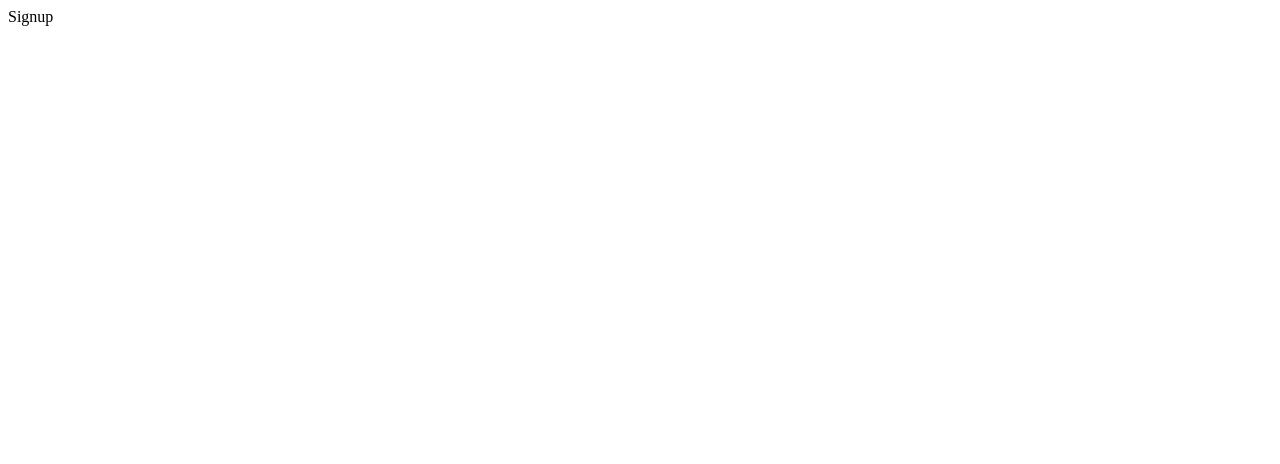
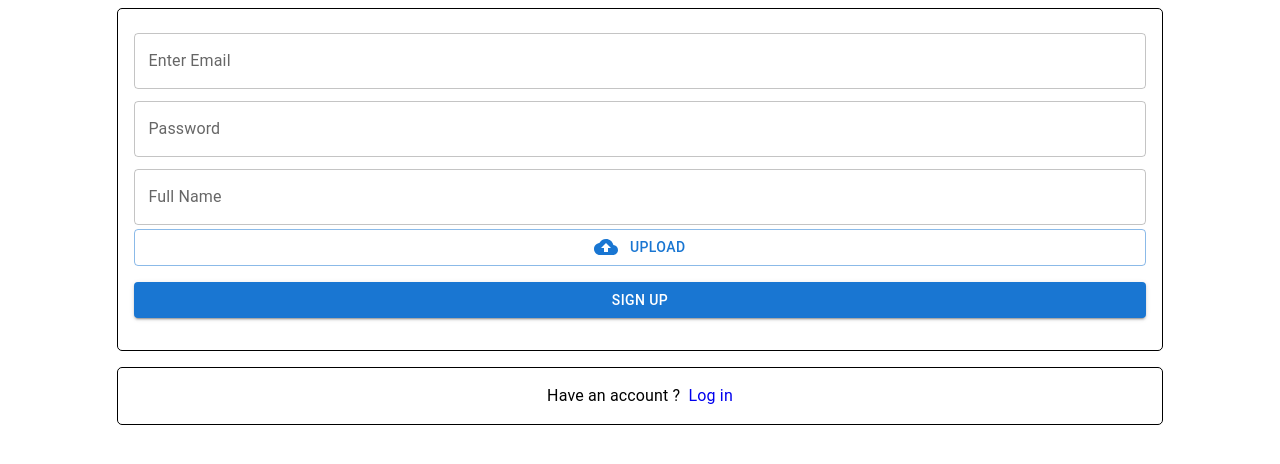
Before and after one commit to Sahilbalhra/react-reels, a React (Create React App) app: page /signup in a window 1280 px wide. Shown: the top 464 px of the page. Built offline with nearby package versions, Linux system fonts and the light colour scheme.

Commit message:
some changes

```diff
--- a/src/components/Login.js
+++ b/src/components/Login.js
@@ -1,14 +1,20 @@
-import React, { useState } from "react";
+import React, { useEffect, useState } from "react";
 import { Box, TextField, Button, Typography } from "@mui/material/";
 import { auth } from "../firebase";
-import { signInWithEmailAndPassword, signOut } from "firebase/auth";
+import {
+  signInWithEmailAndPassword,
+  signOut,
+  onAuthStateChanged,
+} from "firebase/auth";
 const Login = () => {
   const [email, setEmail] = useState("");
   const [pwd, setPwd] = useState("");
-  const [user, setUser] = useState(null);
+  const [user, setUser] = useState("");
   const [loader, setLoader] = useState(false);
   const [error, setError] = useState("");
-  const printDetails = async (e) => {
+  const [mainLoader, setMainLoader] = useState(true);
+
+  const login = async (e) => {
     e.preventDefault();
     // console.log(email + " " + pwd);
     try {
@@ -30,10 +36,25 @@ const Login = () => {
     await signOut(auth);
     setUser(null);
   };
+  //it is used to check user is signed in aur not on page  reload
+  useEffect(() => {
+    onAuthStateChanged(auth, (user) => {
+      if (user) {
+        setUser(user);
+      } else {
+        setUser(null);
+      }
+      setMainLoader(false);
+    });
+  }, []);
+
   return (
     <>
-      {error !== "" ? (
-        <h1> Error is {error}</h1>
+      {/* {error !== "" ? (
+       <h1> Error is {error}</h1>
+      ) :  */}
+      {mainLoader ? (
+        <h1>Page is Loading....</h1>
       ) : loader ? (
         <h1> ... loading</h1>
       ) : user != null ? (
@@ -48,7 +69,7 @@ const Login = () => {
           m="auto"
           sx={{ border: "2px solid black", p: 2, borderRadius: "25px" }}
         >
-          <form onSubmit={printDetails}>
+          <form onSubmit={login}>
             <TextField
               label="Enter Email"
               type="text"
@@ -65,9 +86,13 @@ const Login = () => {
               value={pwd}
               onChange={(e) => setPwd(e.target.value)}
             />
-            <Typography variant="body1" color="red">
-              Error
-            </Typography>
+            {error !== "" ? (
+              <Typography variant="body1" color="red">
+                {error}
+              </Typography>
+            ) : (
+              ""
+            )}
             <Button
               variant="contained"
               type="submit"
--- a/src/components/Signup.js
+++ b/src/components/Signup.js
@@ -1,9 +1,153 @@
-import React from 'react'
+import { Box, TextField, Button, Typography } from "@mui/material";
+import { styled } from "@mui/material/styles";
+import BackupIcon from "@mui/icons-material/Backup";
+import React, { useState } from "react";
+import { Link } from "react-router-dom";
+import { signOut, createUserWithEmailAndPassword } from "firebase/auth";
+import { collection, addDoc } from "firebase/firestore";
+import { auth,db } from "../firebase";
 
 const Signup = () => {
+  const [name, setName] = useState("");
+  const [email, setEmail] = useState("");
+  const [pwd, setPwd] = useState("");
+  const [loader, setLoader] = useState(false);
+  const [error, setError] = useState("");
+  const [user, setUser] = useState(null);
+  // const [file, setFile] = useState("");
+
+  const signup = async (e) => {
+    e.preventDefault();
+    try {
+      setLoader(true);
+      let userCred = await createUserWithEmailAndPassword(auth, email, pwd);
+      setUser(userCred.user);
+
+      // Add a new document in collection
+      await addDoc(collection(db, "users"), {
+        email,
+        name,
+        reelsIds:[],
+        profileImgUrl:"",
+        userId:userCred.user.uid
+      });
+
+    } catch (err) {
+      setError(err.message);
+      //after some error mssg should be disapear
+      setTimeout(() => {
+        setError("");
+      }, 2000);
+    }
+    setLoader(false);
+  };
+  const signout = async () => {
+    await signOut(auth);
+    setUser(null);
+  };
+  const Input = styled("input")({
+    display: "none",
+  });
   return (
-    <div>Signup</div>
-  )
-}
+    <>
+      {loader ? (
+        <h1> ... loading</h1>
+      ) : user != null ? (
+        <>
+          <button onClick={signout}>SignOut</button>
+          <h1> Signed Up user is {user.uid}</h1>
+        </>
+      ) : (
+        <>
+          <Box
+            component="div"
+            width="80%"
+            m="auto"
+            sx={{ border: "1px solid black", p: 2, borderRadius: "5px" }}
+          >
+            <form onSubmit={signup}>
+              <TextField
+                label="Enter Email"
+                type="text"
+                fullWidth
+                margin="dense"
+                value={email}
+                onChange={(e) => setEmail(e.target.value)}
+              />
+              <TextField
+                label="Password"
+                type="password"
+                fullWidth
+                margin="dense"
+                value={pwd}
+                onChange={(e) => setPwd(e.target.value)}
+              />
+              <TextField
+                label="Full Name"
+                type="text"
+                fullWidth
+                margin="dense"
+                value={name}
+                onChange={(e) => setName(e.target.value)}
+              />
+              <label htmlFor="contained-button-file">
+                <Input
+                  accept="image/*"
+                  id="contained-button-file"
+                  multiple
+                  type="file"
+                />
+                <Button
+                  variant="outlined"
+                  component="span"
+                  fullWidth
+                  sx={{ mb: 2 }}
+                >
+                  <BackupIcon />
+                  &ensp; Upload
+                </Button>
+              </label>
+              {error !== "" ? (
+                <Typography variant="body1" color="red">
+                  {error}
+                </Typography>
+              ) : (
+                ""
+              )}
+              <Button
+                variant="contained"
+                type="submit"
+                fullWidth
+                sx={{ mb: 2 }}
+              >
+                Sign Up
+              </Button>
+            </form>
+          </Box>
+          <Box
+            component="div"
+            width="80%"
+            m="auto"
+            sx={{
+              border: "1px solid black",
+              p: 2,
+              mt: 2,
+              borderRadius: "5px",
+              display: "flex",
+              justifyContent: "center",
+            }}
+          >
+            <Typography varient="body1">
+              Have an account ?&ensp;
+              <Link to="/login" style={{ textDecoration: "none" }}>
+                Log in
+              </Link>
+            </Typography>
+          </Box>
+        </>
+      )}
+    </>
+  );
+};
 
-export default Signup
+export default Signup;
--- a/src/firebase.js
+++ b/src/firebase.js
@@ -1,6 +1,9 @@
 import { initializeApp } from "firebase/app";
 import { getAuth } from "firebase/auth";
+import { getFirestore } from "firebase/firestore";
 import secret from "./secrets";
 let app = initializeApp(secret);
 
 export let auth = getAuth(app);
+// Initialize Cloud Firestore and get a reference to the service
+export const db = getFirestore(app);
```
